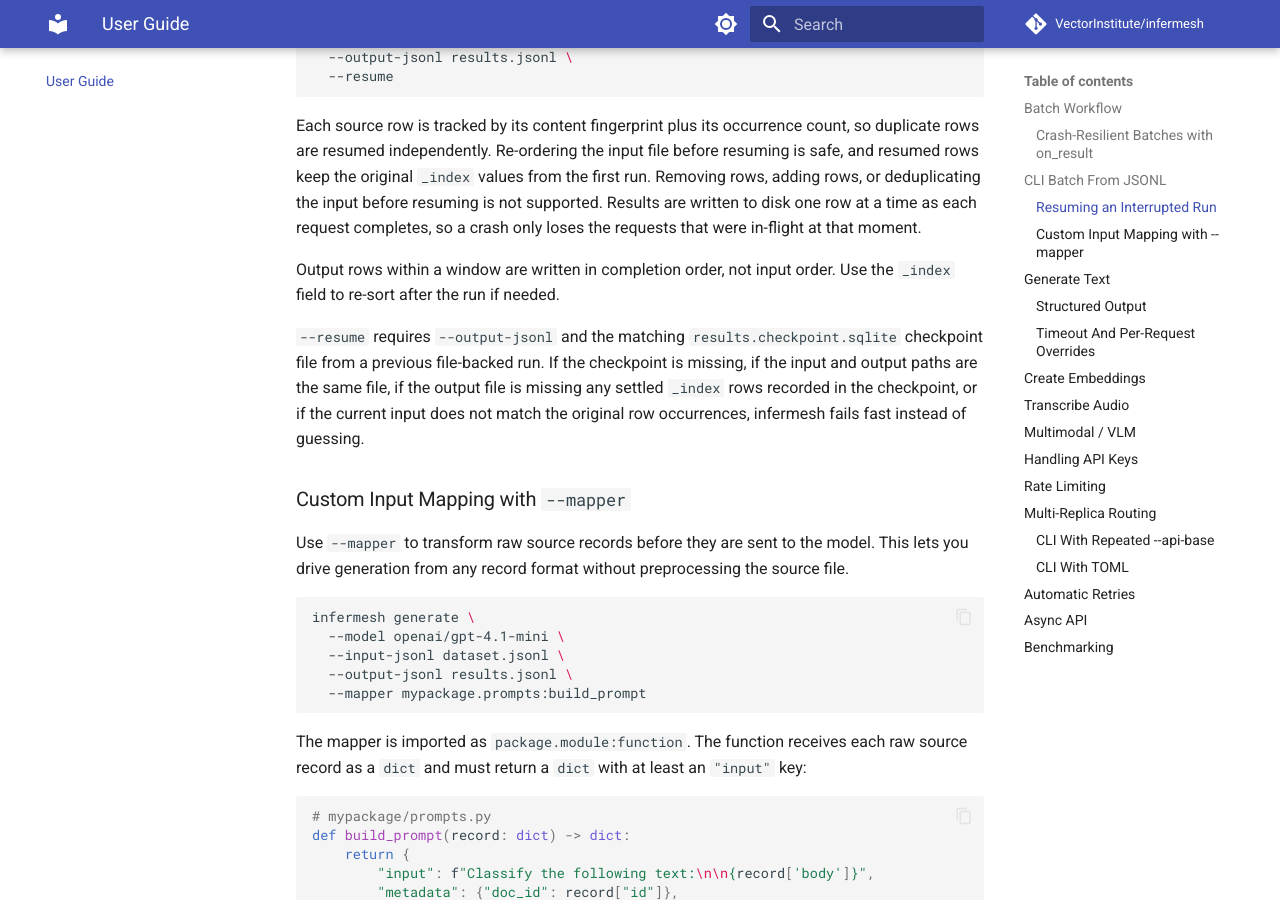
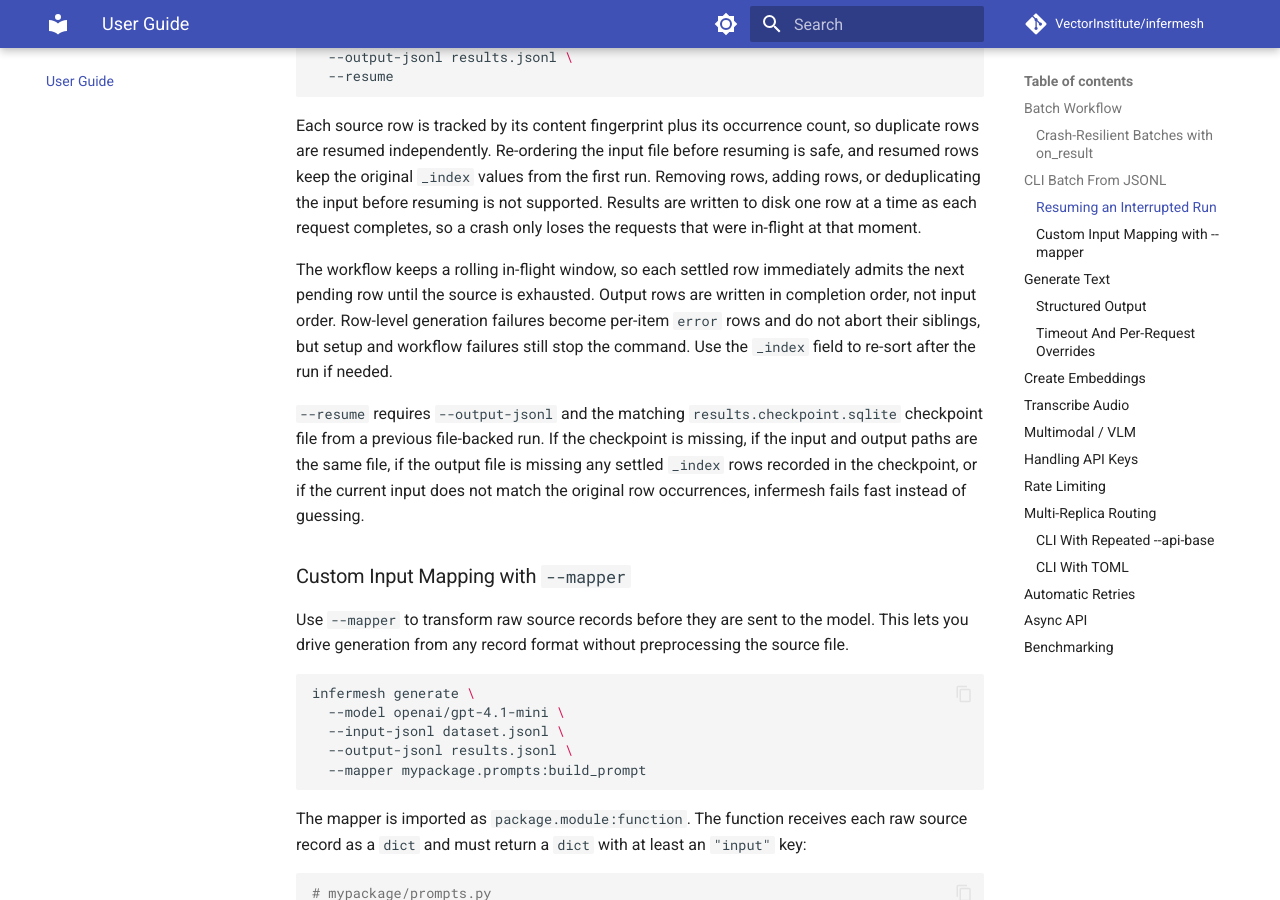
Before and after one commit to VectorInstitute/infermesh, an MkDocs documentation site: the page built from docs/guide.md, in a window 1280 px wide and 900 px high, scrolled down 4603 px. Built offline with MkDocs 1.6.1 and Material for MkDocs 9.7.7, drawn with Linux system fonts in a browser that asks for light colours; comment, search, counter and statistics services are not loaded.

Commit message:
docs(cli): document rolling generate workflow

```diff
--- a/docs/guide.md
+++ b/docs/guide.md
@@ -227,7 +227,11 @@ before resuming is not supported. Results are written to disk one row at a
 time as each request completes, so a crash only loses the requests that were
 in-flight at that moment.
 
-Output rows within a window are written in completion order, not input order.
+The workflow keeps a rolling in-flight window, so each settled row immediately
+admits the next pending row until the source is exhausted. Output rows are
+written in completion order, not input order.
+Row-level generation failures become per-item `error` rows and do not abort
+their siblings, but setup and workflow failures still stop the command.
 Use the `_index` field to re-sort after the run if needed.
 
 `--resume` requires `--output-jsonl` and the matching `results.checkpoint.sqlite`
```
Also changed, not shown: README.md (+4 -0 lines).
